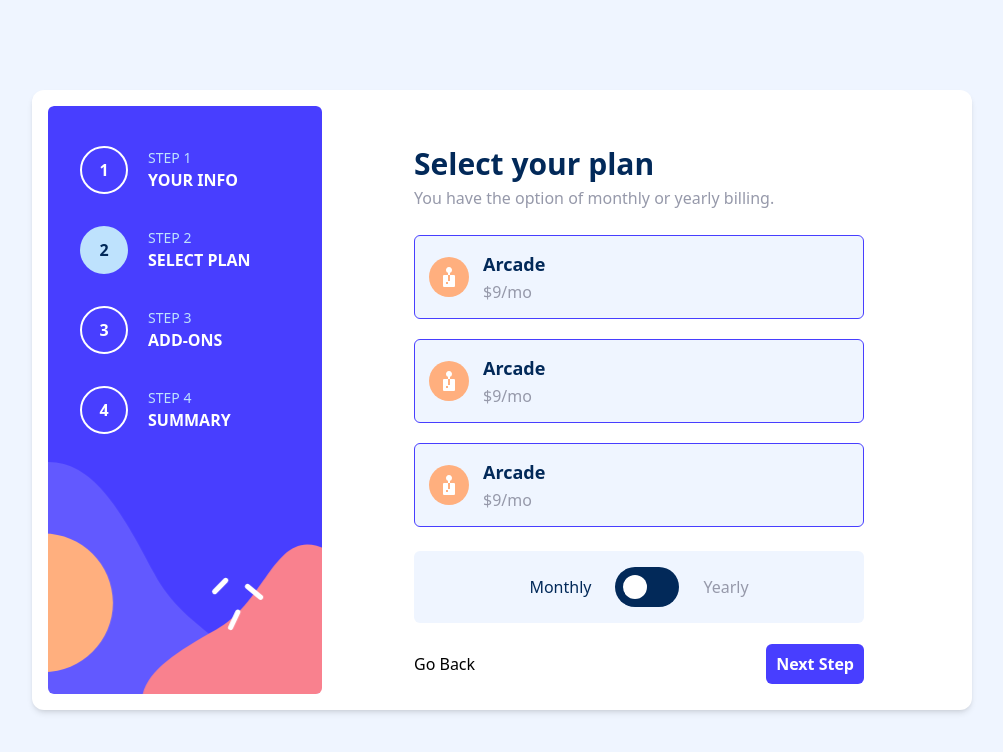
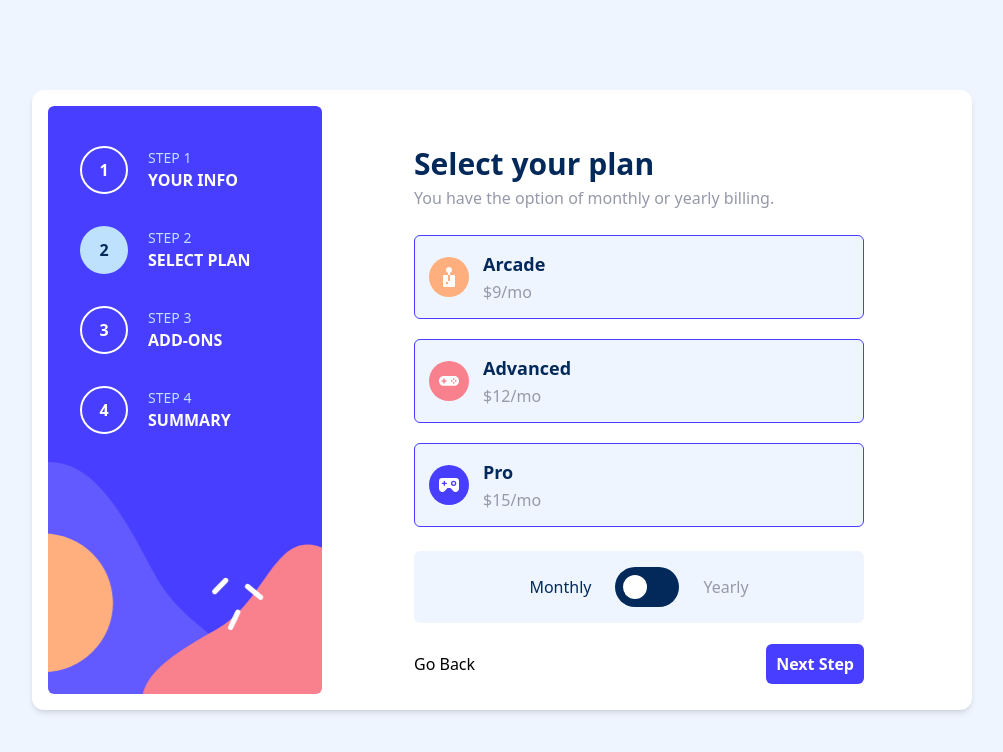
Before and after one commit to Alejandro1709/FM-MultiTabs, a React (Vite) app: page / in a window 1280 px wide. Both pictures are taken after a click on the button "Next Step". Shown: the top 752 px of the page, without its empty margins (138-1141 px from the left). Built offline with nearby package versions, Linux system fonts and the light colour scheme.

Commit message:
Add: List Component and Plan definition type

```diff
--- /dev/null
+++ b/src/components/List.tsx
@@ -0,0 +1,23 @@
+import type IPlan from "../types/plan";
+
+type Props = {
+  plans: IPlan[];
+};
+
+function List({ plans }: Props) {
+  return (
+    <ul className="flex flex-col gap-[20px]">
+      {plans.map((plan) => (
+        <li key={plan.id} className="flex gap-[14px] p-[14px] border border-purple rounded-md bg-background cursor-pointer">
+          <img src={plan.icon} alt="Game icon" draggable={false} />
+          <div className="flex flex-col gap-[2px]">
+            <h2 className="text-denim font-bold text-lg">{plan.name}</h2>
+            <p className="text-grey">${plan.monthlyPrice}/mo</p>
+          </div>
+        </li>
+      ))}
+    </ul>
+  )
+}
+
+export default List
--- a/src/components/Plan.tsx
+++ b/src/components/Plan.tsx
@@ -1,35 +1,38 @@
 import { useState } from 'react'
 import Toggle from './Toggle'
-import Game from '/icon-arcade.svg'
+import List from './List'
+import type IPlan from '../types/plan';
+
+const plans: IPlan[] = [
+  {
+    id: 1,
+    name: 'Arcade',
+    monthlyPrice: 9,
+    yearlyPrice: 90,
+    icon: '/icon-arcade.svg',
+  },
+  {
+    id: 2,
+    name: 'Advanced',
+    monthlyPrice: 12,
+    yearlyPrice: 120,
+    icon: '/icon-advanced.svg',
+  },
+  {
+    id: 3,
+    name: 'Pro',
+    monthlyPrice: 15,
+    yearlyPrice: 150,
+    icon: '/icon-pro.svg',
+  }
+];
 
 function Plan() {
   const [isMonthly, setIsMonthly] = useState(true)
 
   return (
     <div className='flex flex-col gap-[24px]'>
-      <ul className="flex flex-col gap-[20px]">
-        <li className="flex gap-[14px] p-[14px] border border-purple rounded-md bg-background cursor-pointer">
-          <img src={Game} alt="Game icon" draggable={false} />
-          <div className="flex flex-col gap-[2px]">
-            <h2 className="text-denim font-bold text-lg">Arcade</h2>
-            <p className="text-grey">$9/mo</p>
-          </div>
-        </li>
-        <li className="flex gap-[14px] p-[14px] border border-purple rounded-md bg-background cursor-pointer">
-          <img src={Game} alt="Game icon" draggable={false} />
-          <div className="flex flex-col gap-[2px]">
-            <h2 className="text-denim font-bold text-lg">Arcade</h2>
-            <p className="text-grey">$9/mo</p>
-          </div>
-        </li>
-        <li className="flex gap-[14px] p-[14px] border border-purple rounded-md bg-background cursor-pointer">
-          <img src={Game} alt="Game icon" draggable={false} />
-          <div className="flex flex-col gap-[2px]">
-            <h2 className="text-denim font-bold text-lg">Arcade</h2>
-            <p className="text-grey">$9/mo</p>
-          </div>
-        </li>
-      </ul>
+      <List plans={plans} />
       <Toggle isMonthly={isMonthly} onPlanChange={setIsMonthly} />
     </div>
   )
--- /dev/null
+++ b/src/types/plan.d.ts
@@ -0,0 +1,8 @@
+export default interface IPlan {
+  id: string | number;
+  name: string;
+  description?: string;
+  monthlyPrice: number;
+  yearlyPrice: number;
+  icon?: string;
+}
```
